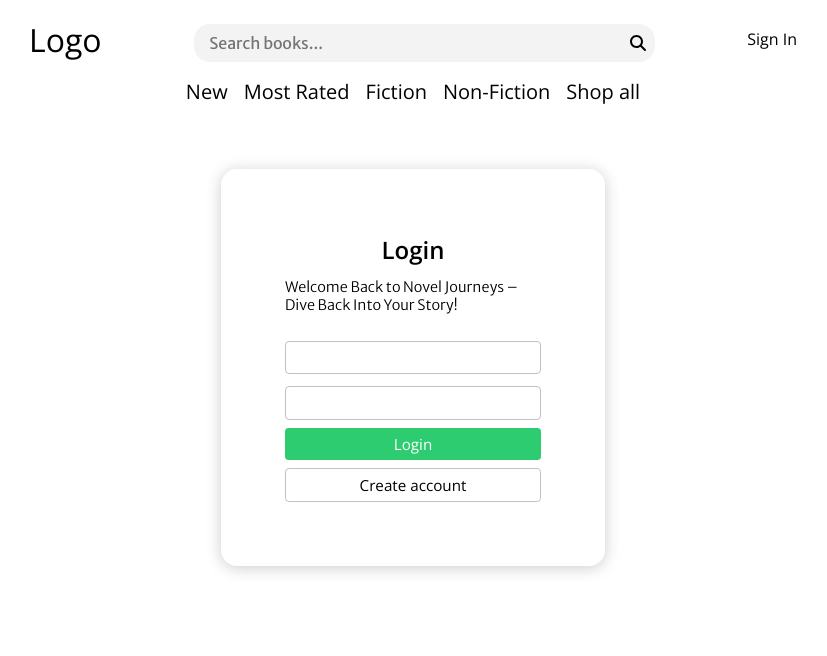
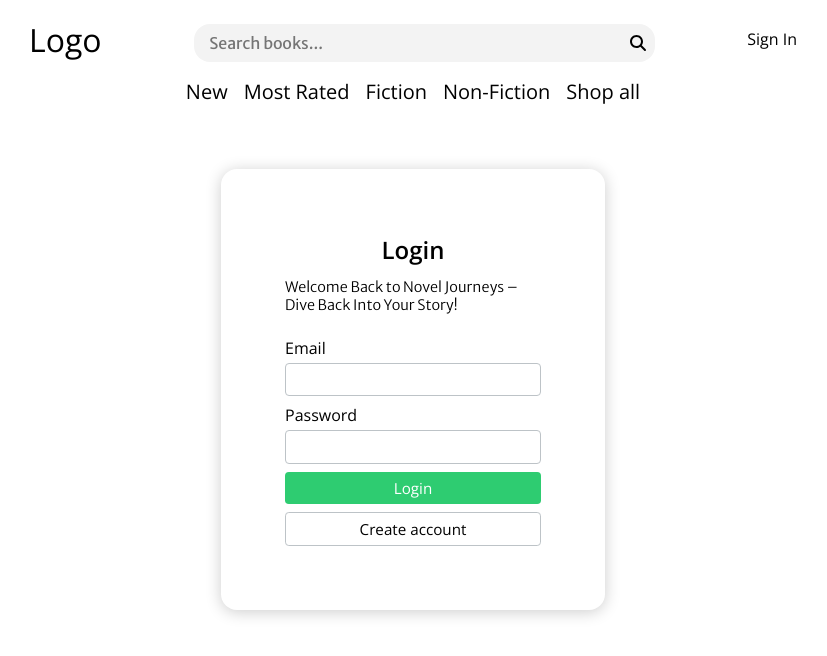
Before and after one commit to Dreamheart92/novel-journeys, a React (Vite) app: page /login in a window 1280 px wide. Shown: the top 656 px of the page, without its empty margins (227-1054 px from the left). Built offline with nearby package versions, Linux system fonts and the light colour scheme.

Commit message:
displaying error and moved loginData and error into a single use effect

```diff
--- a/src/pages/auth/login/Login.jsx
+++ b/src/pages/auth/login/Login.jsx
@@ -11,25 +11,44 @@ import Button from "../../../components/shared/button/Button.jsx";
 
 export default function Login({formStyle}) {
     const navigate = useNavigate();
-    const {data, error, isLoading, sendRequest} = useHttp({initiate: false});
-    const {formData, register, handleSubmit} = useForm();
+    const {data: userData, error, isLoading, sendRequest} = useHttp({initiate: false});
+    const {formData: loginData, register, handleSubmit, clearFieldValue} = useForm();
+
+    const buttonCaption = userData ? "Successful login. Redirecting..." : "Login";
 
     useEffect(() => {
-        if (formData) {
-            sendRequest(login.url, login.settings(formData));
+        if (loginData) {
+            sendRequest(login.url, login.settings(loginData));
         }
-    }, [formData]);
+    }, [loginData]);
 
     const handleRedirect = () => {
         navigate("/signup");
     }
 
+    useEffect(() => {
+        if (userData) {
+            setTimeout(() => {
+                navigate("/");
+            }, 2000)
+        } else if (error) {
+            clearFieldValue("password");
+        }
+    }, [userData, error]);
+
+
     return (
         <>
+            {error && <p className="error">{error.message}</p>}
+
             <form onSubmit={handleSubmit} className={formStyle}>
-                <Input label="email" {...register("email", "", {required: true, minLength: 6})}/>
-                <Input label="password" type="password" {...register("password", "", {required: true, minLength: 6})}/>
-                <Button type="submit" caption={"Login"}>Login</Button>
+                <Input label="email" {...register("email", "", {required: true, minLength: 6, email: true})}>
+                    Email
+                </Input>
+                <Input label="password" type="password" {...register("password", "", {required: true, minLength: 6})}>
+                    Password
+                </Input>
+                <Button disabled={isLoading} type="submit">{buttonCaption}</Button>
             </form>
 
             <Button onClick={handleRedirect} className={"outline"}>
```
